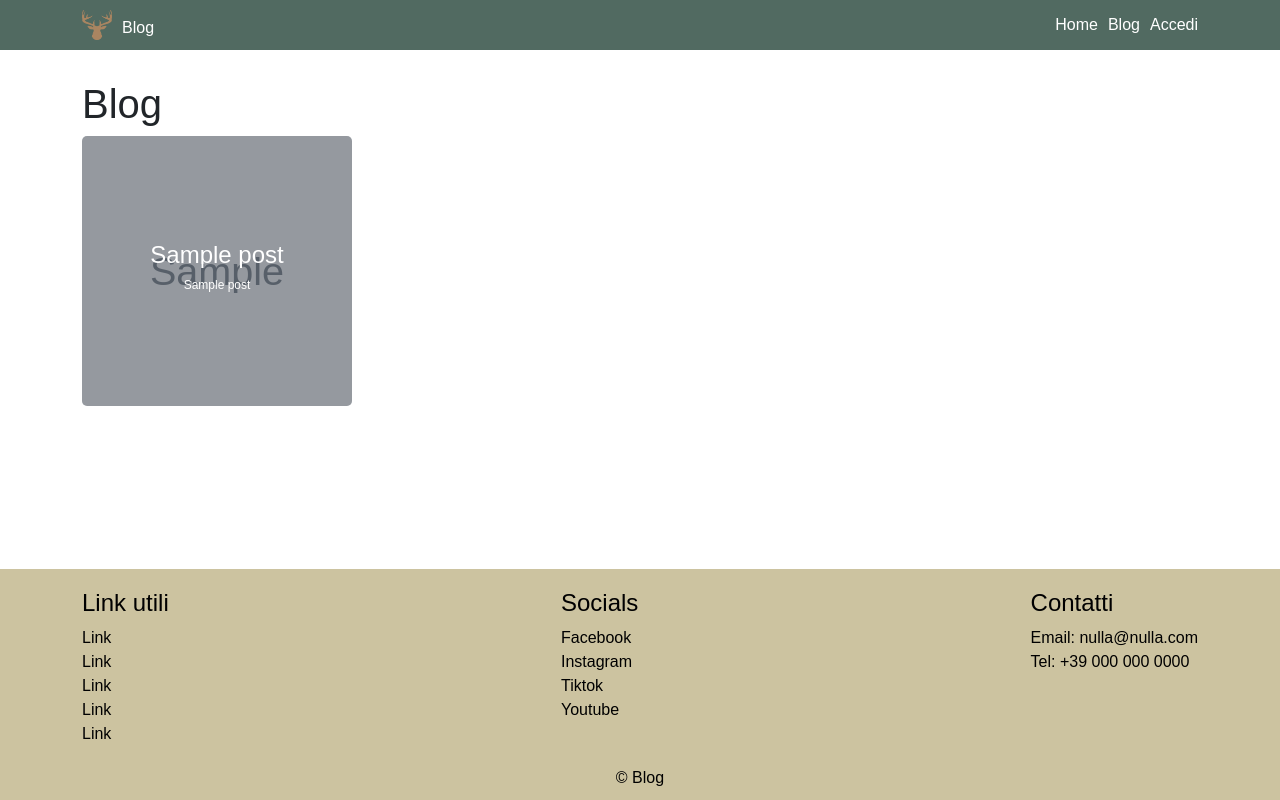
After one commit to Alessio-source/flask-blog, a Flask app: page /blog in a window 1280 px wide. The commit adds this page. Run offline with Flask 2, Linux system fonts and the light colour scheme; tables that the repository leaves empty hold one stand-in row (values such as "Sample post"); grey boxes marked "Sample" are stand-in pictures; some libraries are stand-ins or nearby versions; some web fonts are replaced.

Commit message:
miglioramenti e aggiunte

```diff
--- a/blog/routes/web.py
+++ b/blog/routes/web.py
@@ -9,8 +9,25 @@ import datetime
 
 @app.route("/")
 def homepage():
-    posts = Post.query.all()
+    posts = Post.query.order_by(Post.id.desc()).paginate(1, 7, True)
     return render_template("index.html", posts=posts, current_user=current_user)
+
+@app.route("/blog")
+def blog():
+    page_number = request.args.get('page', 1, type=int)
+    posts = Post.query.order_by(Post.id.desc()).paginate(page_number, 10, True)
+
+    if posts.has_next:
+        next_page = url_for('blog', page=posts.next_num)
+    else:
+        next_page = None
+
+    if posts.has_prev:
+        prev_page = url_for('blog', page=posts.prev_num)
+    else:
+        prev_page = None
+
+    return render_template("blog.html", posts=posts, current_user=current_user, prev_page=prev_page, next_page=next_page)
 
 @app.route("/post/<string:slug>", methods=["POST", "GET"])
 def post_detail(slug):
--- /dev/null
+++ b/blog/static/css/blog.css
@@ -0,0 +1,72 @@
+main {
+    padding: 30px 0;
+}
+
+.posts-container {
+    display: flex;
+    justify-content: flex-start;
+    align-items: flex-start;
+    flex-wrap: wrap;
+    margin-bottom: 20px;
+}
+
+.posts-container .article {
+    width: 270px;
+    height:270px;
+    position: relative;
+    border-radius: 5px;
+    overflow: hidden;
+    text-decoration: none;
+    color: white;
+    margin-right: 10px;
+}
+
+
+.posts-container .article .texts {
+    width: 100%;
+    position: absolute;
+    z-index: 2;
+    left: 50%;
+    top: 50%;
+    transform: translate(-50%, -50%);
+    text-align: center;
+}
+.posts-container .article .texts h2 {
+    font-size:24px;
+}
+.posts-container .article .texts h3 {
+    font-size: 12px;
+}
+
+.posts-container .article img {
+    height: 100%;
+    width: 100%;
+    object-fit: cover;
+    object-position: center;
+    transition: all 0.5s;
+}
+.posts-container .article:hover img {
+    transform: scale(1.3);
+}
+
+.posts-container .article .layover {
+    position: absolute;
+    width: 100%;
+    height: 100%;
+    top: 0;
+    left: 0;
+    background-color: rgba(0, 0, 0, 0.3);
+    z-index: 1;
+}
+
+.link_page {
+    width: 120px;
+    padding: 10px;
+    text-align: center;
+    background-color: #a98561;
+    text-decoration: none;
+    border-radius: 5px;
+    color: white;
+}
+
+.link_page:hover {color: white}
--- a/blog/static/css/home.css
+++ b/blog/static/css/home.css
@@ -69,6 +69,7 @@ main .last-news .card {
     background-color: #a98561;
     text-decoration: none;
     color: white;
+    margin-bottom: 10px;
 }
 
 main .last-news .card .post_container {
--- /dev/null
+++ b/blog/templates/blog.html
@@ -0,0 +1,37 @@
+{% extends 'partials/page.html' %}
+
+{% block page_title %}Articoli{% endblock %}
+
+{% block head_block %}
+<link rel="stylesheet" href="{{ url_for('static', filename='css/blog.css')}}">
+{% endblock %}
+
+{% block content %}
+
+    <main class="container">
+        <h1>Blog</h1>
+        <div class="posts-container">
+            {% for post in posts.items %}
+                <a href="{{ url_for('post_detail', slug=post.slug) }}" class="article">
+                    <div class="texts">
+                        <h2>{{post.title}}</h2>
+                        <h3>{{post.subtitle}}</h3>
+                    </div>
+
+                    <img src="{{ url_for('static', filename='imgs/posts/' + post.image) }}" class="img-post" alt="">
+                    <div class="layover"></div>
+                </a>
+            {% endfor %}
+        </div>
+
+        {% if prev_page %}
+            <a href="{{prev_page}}" class="link_page">Indietro</a>
+        {% endif %}
+
+        {% if next_page %}
+            <a href="{{next_page}}" class="link_page">Avanti</a>
+        {% endif %}
+
+    </main>
+
+{% endblock %}
--- a/blog/templates/index.html
+++ b/blog/templates/index.html
@@ -35,7 +35,7 @@
         <section class="last-news container">
             <h2>Ultime Notizie</h2>
 
-            {% for post in posts %}
+            {% for post in posts.items %}
                 <a href="/post/{{post.slug}}" class="card">
                     <div class="post_container">
                         <h3>{{ post.title }}</h3>
--- a/blog/templates/partials/__header.html
+++ b/blog/templates/partials/__header.html
@@ -7,10 +7,8 @@
 
         <div class="right">
             <ul class="menu-nav">
-                <li class="item"><a href="#">Home</a></li>
-                <li class="item"><a href="#">Blog</a></li>
-                <li class="item"><a href="#">Link</a></li>
-                <li class="item"><a href="#">Link</a></li>
+                <li class="item"><a href="/">Home</a></li>
+                <li class="item"><a href="/blog">Blog</a></li>
                 {% if current_user.is_authenticated %}
                     <li class="item"><a href="/profile">Profilo</a></li>
                     {% if current_user.role_id == 2 or current_user.role_id == 3 %}
```
Also changed, not shown: blog/static/imgs/posts/66xya5cj7h89wnar-macbook-air.jpg (added), blog/static/imgs/posts/dz1m6byfjigts522-MacBook.png (added).
